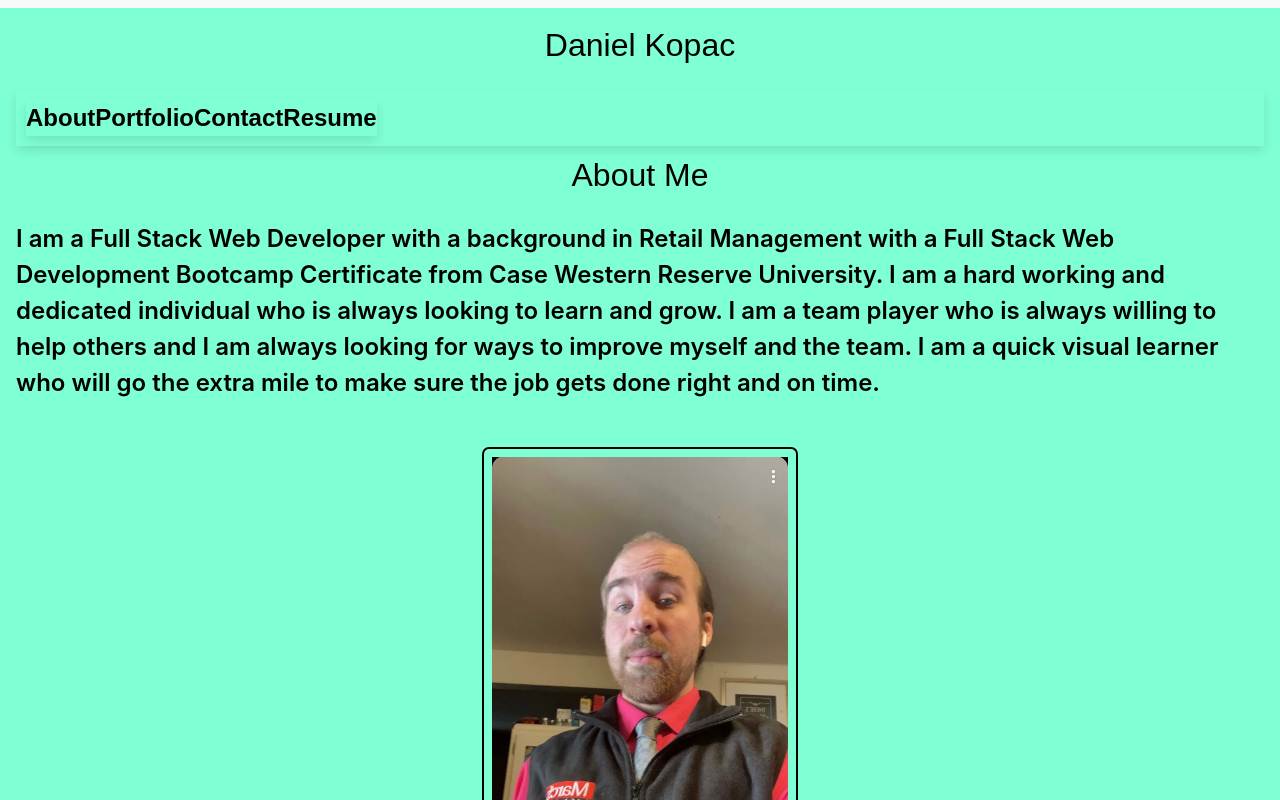
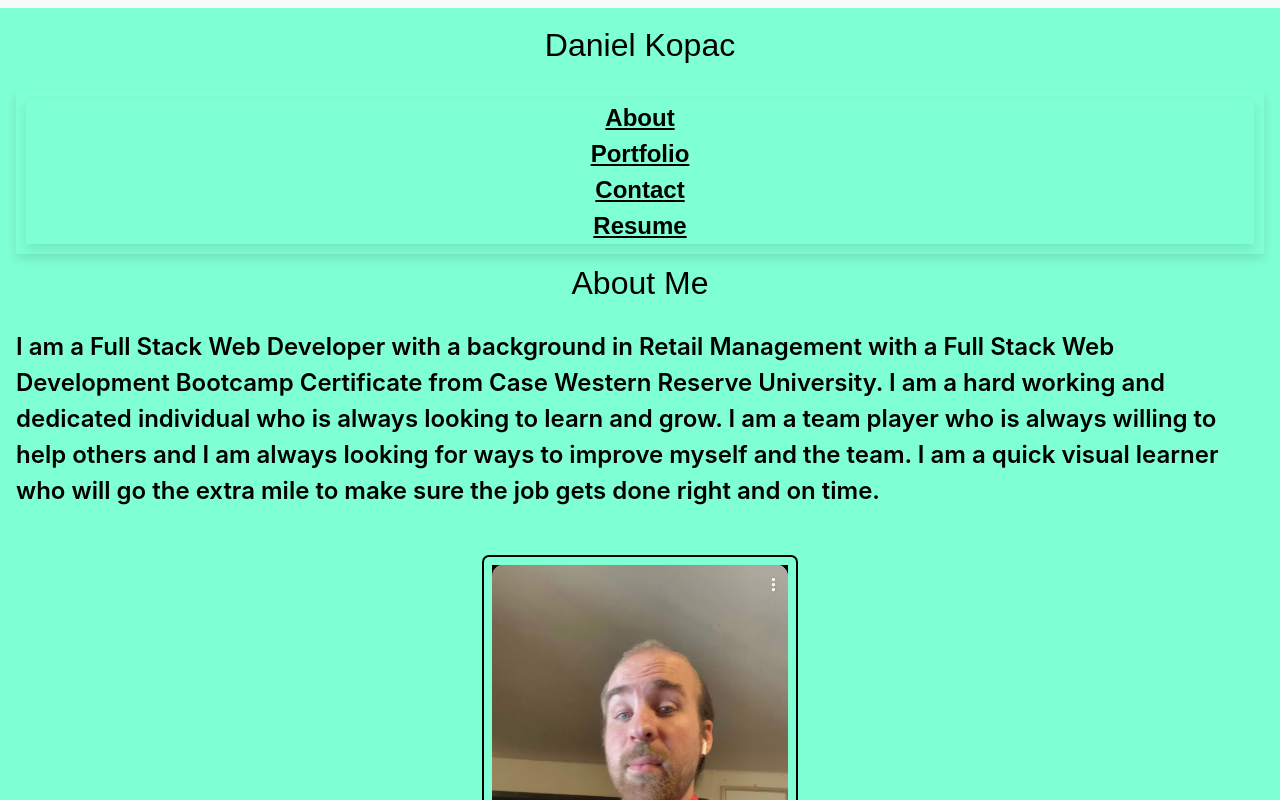
Before and after one commit to dkopac/Kopac-Portfolio, a React (Create React App) app: page / in a window 1280 px wide. Shown: the top 800 px of the page. Built offline with nearby package versions, Linux system fonts and the light colour scheme.

Commit message:
adjustments

```diff
--- a/src/components/pages/Portfolio.js
+++ b/src/components/pages/Portfolio.js
@@ -48,10 +48,10 @@ function Project(props) {
                         <strong>Name:</strong> {props.name}
                     </li>
                     <li>
-                        <strong>GitHub:</strong> {props.github}
+                         <strong>GitHub:</strong> <a href={props.github} target='_blank'>{props.github}</a>
                     </li>
                     <li>
-                        <strong>Deployed:</strong> {props.deployed}
+                        <strong>Deployed:</strong> <a href={props.deployed} target='_blank'>{props.deployed}</a>
                     </li>
                 </ul>
             </div>
@@ -98,26 +98,31 @@ export default function Portfolio() {
             <img style={styles.imgStyles} src={employeeTracker} alt='Employee Tracker' />
             <div class="container" style={styles.pStyles}>
                 <Project
+                    image={superheroSearch}
                     name={projects[0].name}
                     github={projects[0].github}
                     deployed={projects[0].deployed}
                 />
                 <Project
+                    image={dayPlanner}
                     name={projects[1].name}
                     github={projects[1].github}
                     deployed={projects[1].deployed}
                 />
                 <Project
+                    image={noteTaker}
                     name={projects[2].name}
                     github={projects[2].github}
                     deployed={projects[2].deployed}
                 />
                 <Project
+                    image={readmeGenerator}
                     name={projects[3].name}
                     github={projects[3].github}
                     deployed={projects[3].deployed}
                 />
                 <Project
+                    image={employeeTracker}
                     name={projects[4].name}
                     github={projects[4].github}
                     deployed={projects[4].deployed}
--- a/src/components/pages/Resume.js
+++ b/src/components/pages/Resume.js
@@ -31,6 +31,12 @@ const styles = {
         margin: '1rem',
         fontSize: 'medium',
     },
+    h2Styles: {
+        width: '50%',
+        margin: '1rem',
+        fontSize: 'medium',
+        color: '#fff',
+    },
 };
 
 export default function Resume() {
--- a/src/styles/About.css
+++ b/src/styles/About.css
@@ -5,7 +5,6 @@ img {
     object-position: center;
     box-shadow: 0 0 0 2px #000;
     transition: all 0.3s ease-in-out;
-    border-radius: 50%;
     margin-bottom: 1rem;
     background-color: aquamarine;
 }
--- a/src/styles/Navbar.css
+++ b/src/styles/Navbar.css
@@ -1,13 +1,14 @@
 nav {
-    display: flex;
-    justify-content: space-between;
+    display: flexbox;
+    justify-content:center;
     padding: initial;
     background-color:aquamarine;
-    position: sticky;
+    position: left;
     top: 0;
     z-index: 999;
     box-shadow: 0 5px 10px rgba(0, 0, 0, 0.1);
     letter-spacing: normal;
+    width: 100%;
 }
 
 p {
@@ -18,7 +19,7 @@ p {
 }
 
 a.nav-link {
-    text-decoration: none;
+    text-decoration: underline;
     color: black;
     font-size: 1.5rem;
     font-weight: 600;
@@ -27,7 +28,7 @@ a.nav-link {
 }
 
 .navbar-text a {
-    text-decoration: none;
+    text-decoration: under;
     color: black;
     font-size: 1.5rem;
     font-weight: 600;
```
